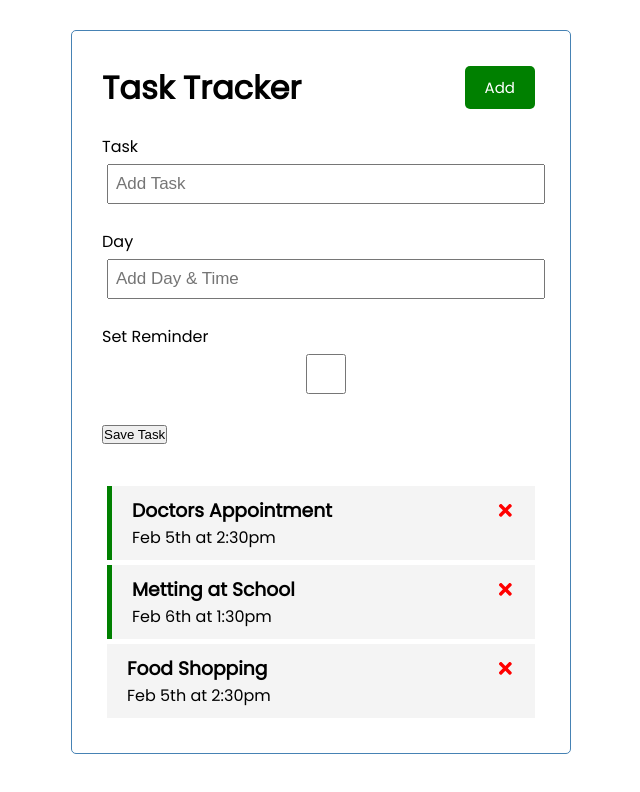
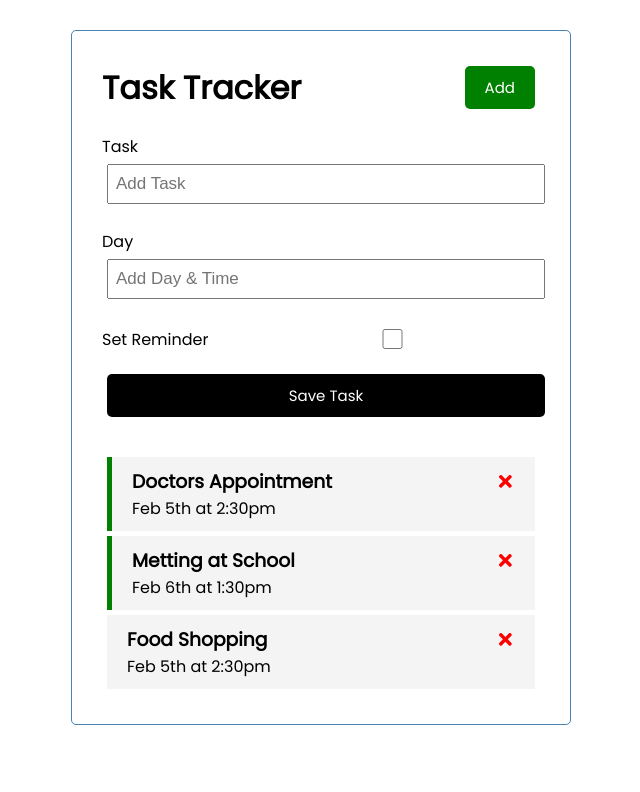
Before and after one commit to artseven/react-refresher, a React (Create React App) app: page / in a window 1280 px wide. Shown: the top 792 px of the page, without its empty margins (319-959 px from the left). Built offline with nearby package versions, Linux system fonts and the light colour scheme.

Commit message:
added quick styling

```diff
--- a/src/components/AddTask.js
+++ b/src/components/AddTask.js
@@ -11,12 +11,12 @@ function AddTask() {
         <label>Day</label>
         <input type="text" placeholder="Add Day & Time" />
       </div>
-      <div className="form-control">
+      <div className="form-control form-control-check">
         <label>Set Reminder</label>
         <input type="checkbox" />
       </div>
 
-      <input type="submit" value="Save Task" />
+      <input type="submit" value="Save Task" className='btn btn-block'/>
     </form>
   );
 }
```
Also changed, not shown: 1 other file (tests, documents, lock files or other folders).
